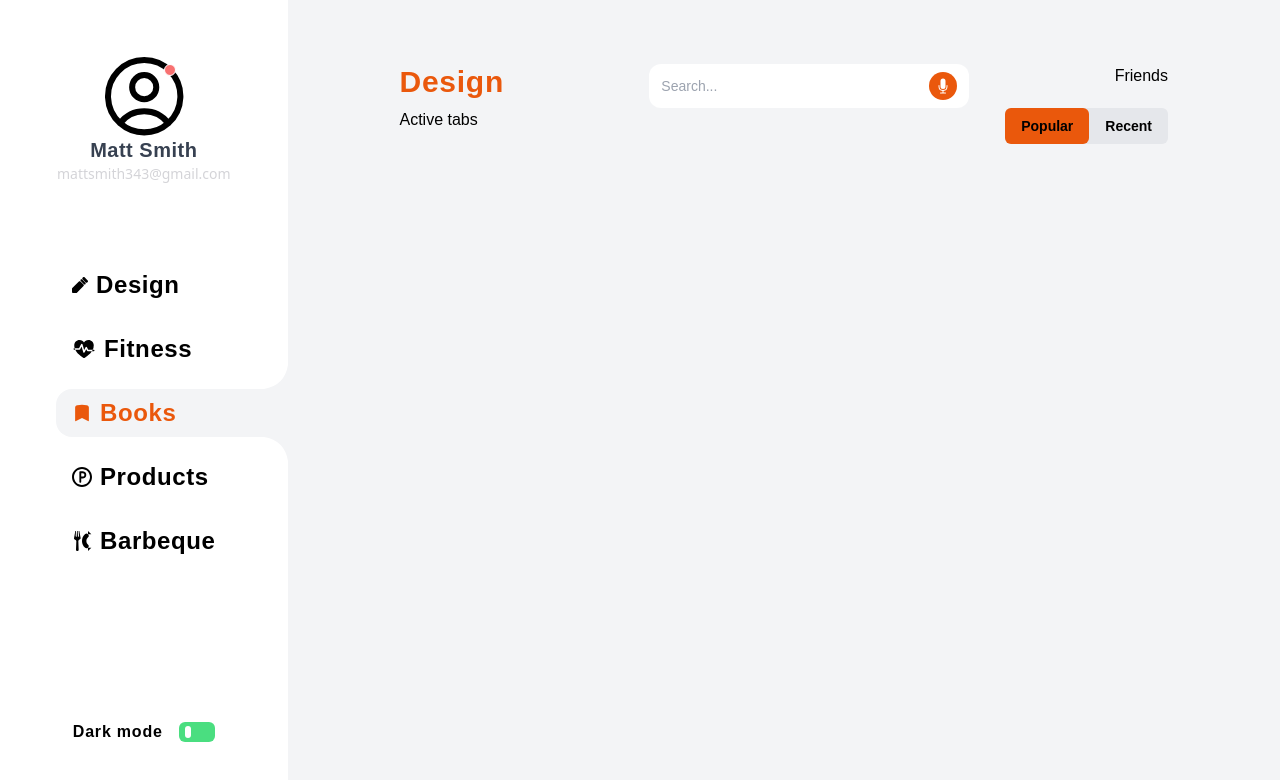
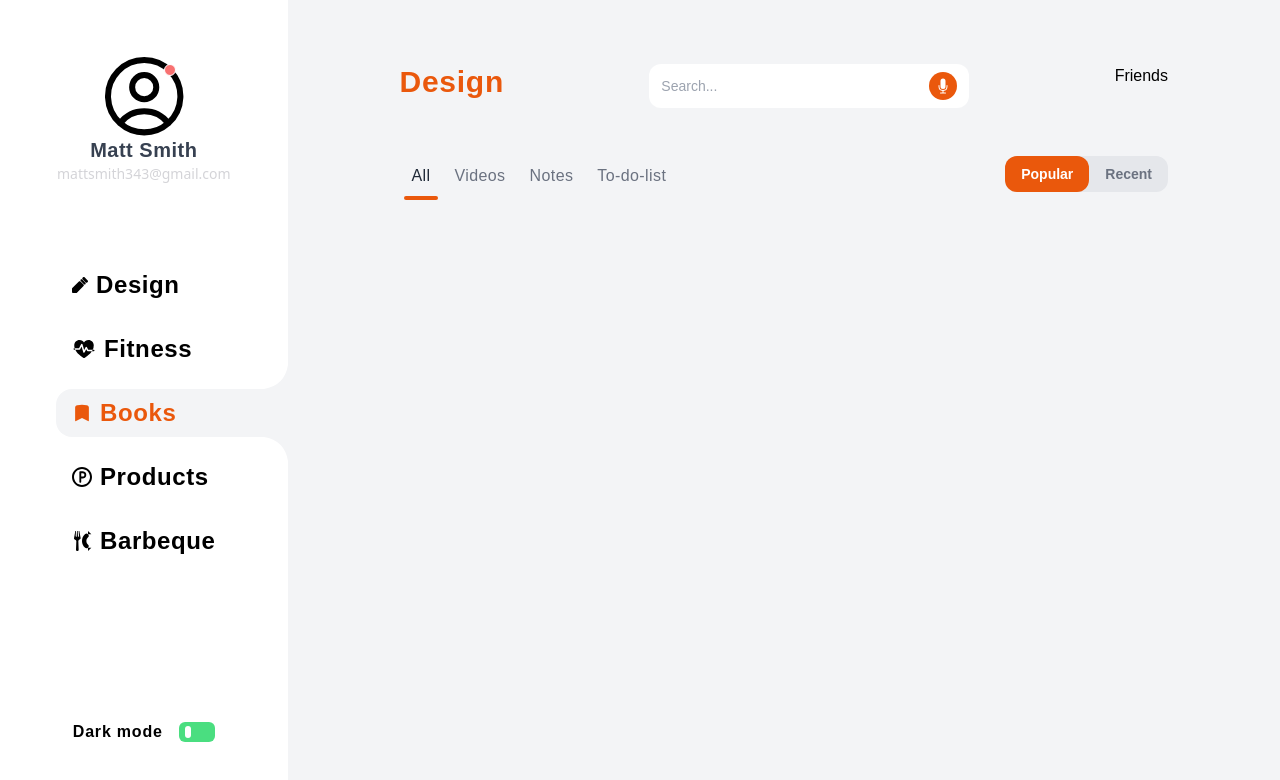
Before and after one commit to mguzm4n/react-templating-designs, a React (Vite) app in the folder profile_template/: page / in a window 1280 px wide. Shown: the top 780 px of the page. Built offline with nearby package versions, Linux system fonts and the light colour scheme; a web font is replaced by a local one.

Commit message:
add sub menu tabs

```diff
--- a/profile_template/src/App.jsx
+++ b/profile_template/src/App.jsx
@@ -30,6 +30,8 @@ const menuItems = [
 
 //   );
 // };
+
+const subMenuTabTitles = ["All", "Videos", "Notes", "To-do-list"];
 
 const MenuList = ({items, menuRef}) => {
   const decoratorSize = 24;
@@ -123,7 +125,7 @@ const MenuList = ({items, menuRef}) => {
         <svg className="fill-gray-100" viewBox="0 0 7 7"><path d="M 7 7 V 0 M 7 7 H 0 Q 6 6 7 0 Z"></path></svg>
       </div>
 
-      <div className="z-10 absolute bg-gray-100 rounded-l-2xl transition-all ease-in-out duration-75" style={ boxDecoratorStyles }></div>
+      <div className="z-10 absolute bg-gray-100 rounded-l-2xl transition-all ease-in-out duration-150" style={ boxDecoratorStyles }></div>
     </>
   );
 };
@@ -165,7 +167,7 @@ const FilterSwitch = () => {
   const containerRef = useRef();
 
   const [tabIndicatorStyles, setTabIndicatorStyles]  = useState({});
-  const [activeTab, setActiveTab] = useState(null);
+  const [activeTab, setActiveTab] = useState(1);
 
   const onActiveTabClick = (evt, opt) => {
     const { width, left } = evt.target.getBoundingClientRect();
@@ -180,17 +182,43 @@ const FilterSwitch = () => {
     })
   }, []);
 
-  return(<div ref={containerRef} className="relative flex text-sm font-semibold bg-gray-200 rounded-md">
-    <div className="z-20 py-2 px-4 cursor-pointer" onClick={(evt) => onActiveTabClick(evt, 1)}> Popular </div>
-    <div className="z-20 py-2 px-4 cursor-pointer" onClick={(evt) => onActiveTabClick(evt, 2)}> Recent </div>
-    <div style={ tabIndicatorStyles } className="absolute top-0 left-0 z-10 h-full bg-orange-600 rounded-md transition-all ease-in duration-50"></div>
+  return(<div ref={containerRef} className="relative flex text-sm h-min font-semibold bg-gray-200 rounded-xl">
+    <div className={`${activeTab == 1 ? 'text-white' : 'text-gray-500'} z-20 py-2 px-4 cursor-pointer`} onClick={(evt) => onActiveTabClick(evt, 1)}> Popular </div>
+    <div className={`${activeTab == 2 ? 'text-white' : 'text-gray-500'} z-20 py-2 px-4 cursor-pointer`} onClick={(evt) => onActiveTabClick(evt, 2)}> Recent </div>
+    <div style={ tabIndicatorStyles } className="absolute top-0 left-0 z-10 h-full bg-orange-600 rounded-xl transition-all ease-in duration-50"></div>
   </div>);
 };
 
 const SubTabs = () => {
-  return(
-    <p>Active tabs</p>
-  );
+  const [activeTab, setActiveTab] = useState(0);
+  const activeDecoratorRef = useRef();
+  const parentContainerRef = useRef();
+
+  const onActiveTabClick = (nodeElement, idx) => {
+    const { width, left, bottom } = nodeElement.getBoundingClientRect();
+    Object.assign(activeDecoratorRef.current.style, {
+      width: width + 'px',
+      left: left + 'px',
+      top: bottom + 'px'
+    });
+
+    setActiveTab(idx);
+  };
+
+  useEffect(() => {
+    onActiveTabClick(parentContainerRef.current.firstChild, 0);
+  }, []);
+
+  return (<>
+    <ul ref={parentContainerRef} className="flex justify-between font-medium tracking-wide">
+      {subMenuTabTitles.map((title, idx) => (
+        <li key={idx} className={`${idx == activeTab ? 'text-gray-800' : 'text-gray-500'} mx-1 px-2 py-2 cursor-pointer`} onClick={(evt) => onActiveTabClick(evt.target, idx)}>
+          { title }
+        </li>
+      ))}
+    </ul>
+    <div ref={activeDecoratorRef} className="transition-all ease-in duration-100 absolute bg-orange-600 h-1 rounded-md"></div>
+  </>);
 };
 
 const MainContent = () => {
@@ -212,7 +240,7 @@ const MainContent = () => {
         <div>Friends</div>
       </div>
 
-      <div className="flex flex-row justify-between flex-auto">
+      <div className="flex flex-row justify-between flex-auto my-12">
         <SubTabs />
         <FilterSwitch />
       </div>
```
